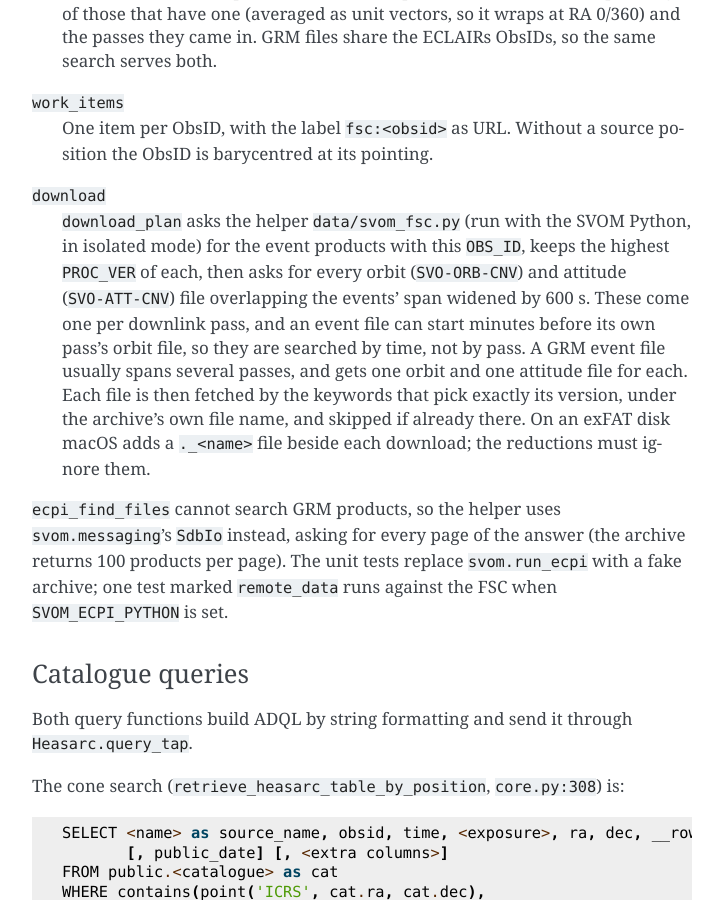
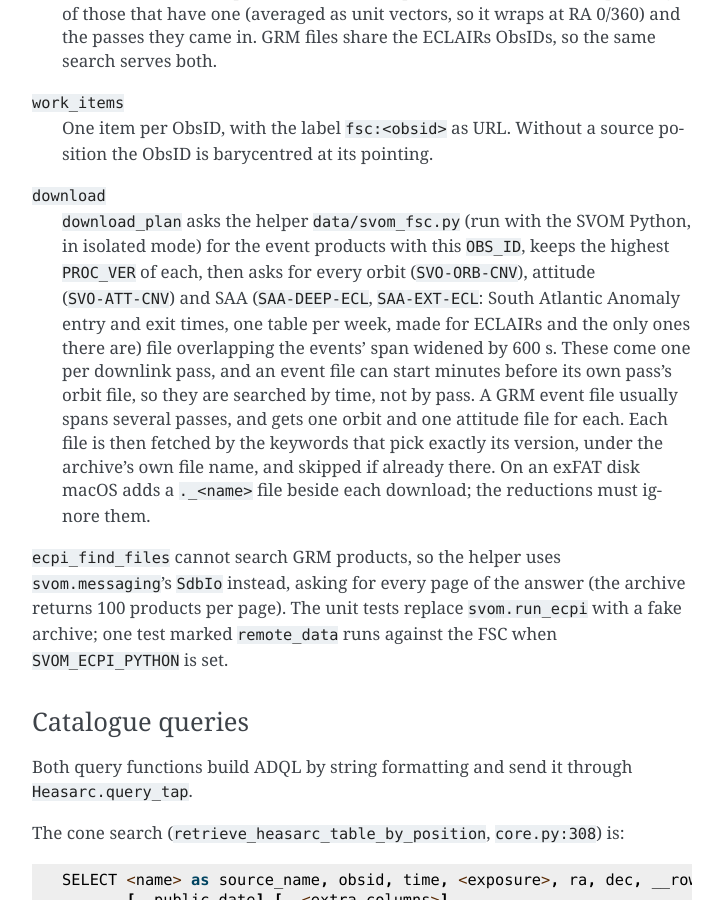
Before and after one commit to matteobachetti/heasarc_retrieve_pipeline, a Sphinx documentation site: the page built from docs/technical_details.rst, in a window 1280 px wide and 900 px high, scrolled down 5155 px. Shown: the whole window, without its empty margins (388-1111 px from the left). Built offline with Sphinx 7.4.7, drawn with Linux system fonts in a browser that asks for light colours; the version number could not be read and is left out.

Commit message:
Download the weekly SAA tables with the SVOM orbit and attitude files

```diff
--- a/docs/changes/14.feature.1.rst
+++ b/docs/changes/14.feature.1.rst
@@ -1 +1 @@
-Add SVOM ECLAIRs and GRM retrieval from the French Science Center, through the SVOM team's own tools run in their environment (``SVOM_ECPI_PYTHON``): catalogue by ObsID, event files with every orbit and attitude file around them. The reductions are not written yet.
+Add SVOM ECLAIRs and GRM retrieval from the French Science Center, through the SVOM team's own tools run in their environment (``SVOM_ECPI_PYTHON``): catalogue by ObsID, event files with every orbit, attitude and SAA file around them. The reductions are not written yet.
--- a/docs/technical_details.rst
+++ b/docs/technical_details.rst
@@ -245,8 +245,10 @@ The steps:
 ``download``
    ``download_plan`` asks the helper ``data/svom_fsc.py`` (run with the SVOM Python, in
    isolated mode) for the event products with this ``OBS_ID``, keeps the highest
-   ``PROC_VER`` of each, then asks for every orbit (``SVO-ORB-CNV``) and attitude
-   (``SVO-ATT-CNV``) file overlapping the events' span widened by 600 s. These come one per
+   ``PROC_VER`` of each, then asks for every orbit (``SVO-ORB-CNV``), attitude
+   (``SVO-ATT-CNV``) and SAA (``SAA-DEEP-ECL``, ``SAA-EXT-ECL``: South Atlantic Anomaly
+   entry and exit times, one table per week, made for ECLAIRs and the only ones there
+   are) file overlapping the events' span widened by 600 s. These come one per
    downlink pass, and an event file can start minutes before its own pass's orbit file,
    so they are searched by time, not by pass. A GRM event file usually spans several
    passes, and gets one orbit and one attitude file for each. Each file is then fetched by
```
Also changed, not shown: 2 other files.
